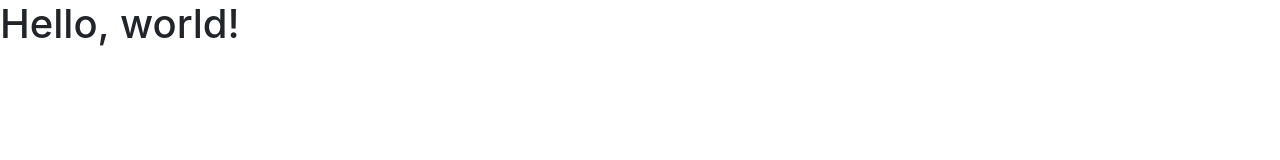
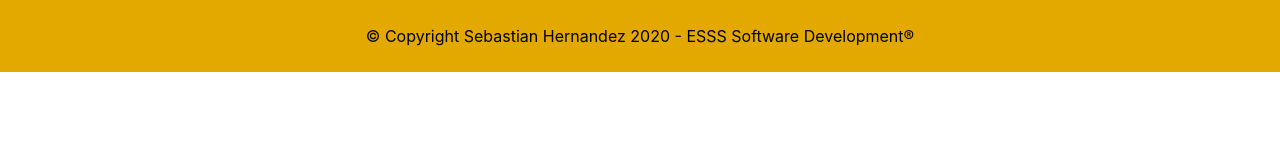
Before and after one commit to tiancho99/ESSS, a plain HTML site: page index.html in a window 1280 px wide. Drawn offline with nearby package versions, Linux system fonts and the light colour scheme.

Commit message:
footer terminado

```diff
--- /dev/null
+++ b/css/master.css
@@ -0,0 +1,6 @@
+#footer{
+    background-color: #e4a900;
+}
+#footer a{
+    color: black;
+}
--- a/index.html
+++ b/index.html
@@ -7,16 +7,21 @@
 
         <!-- Bootstrap CSS -->
         <link rel="stylesheet" href="https://stackpath.bootstrapcdn.com/bootstrap/4.4.1/css/bootstrap.min.css" integrity="sha384-Vkoo8x4CGsO3+Hhxv8T/Q5PaXtkKtu6ug5TOeNV6gBiFeWPGFN9MuhOf23Q9Ifjh" crossorigin="anonymous">
-
+        <link rel="stylesheet" href="css/master.css">
         <title>Hello, world!</title>
     </head>
     <body>
-        <h1>Hello, world!</h1>
-        <div class="container">
-            <div class="row">
+        <footer id="footer" class="pb-4 pt-4">
+            <div class="container">
+                <div class="row text-center">
+                    <div class="col-12 col-lg">
+                        <a href="#">© Copyright Sebastian Hernandez 2020 -  ESSS Software Development®</a>
+                    </div>
 
+                </div>
             </div>
-        </div>
+        </footer>
+
         <!-- Optional JavaScript -->
         <!-- jQuery first, then Popper.js, then Bootstrap JS -->
         <script src="https://code.jquery.com/jquery-3.4.1.slim.min.js" integrity="sha384-J6qa4849blE2+poT4WnyKhv5vZF5SrPo0iEjwBvKU7imGFAV0wwj1yYfoRSJoZ+n" crossorigin="anonymous"></script>
```
Also changed, not shown: master.css (deleted).
